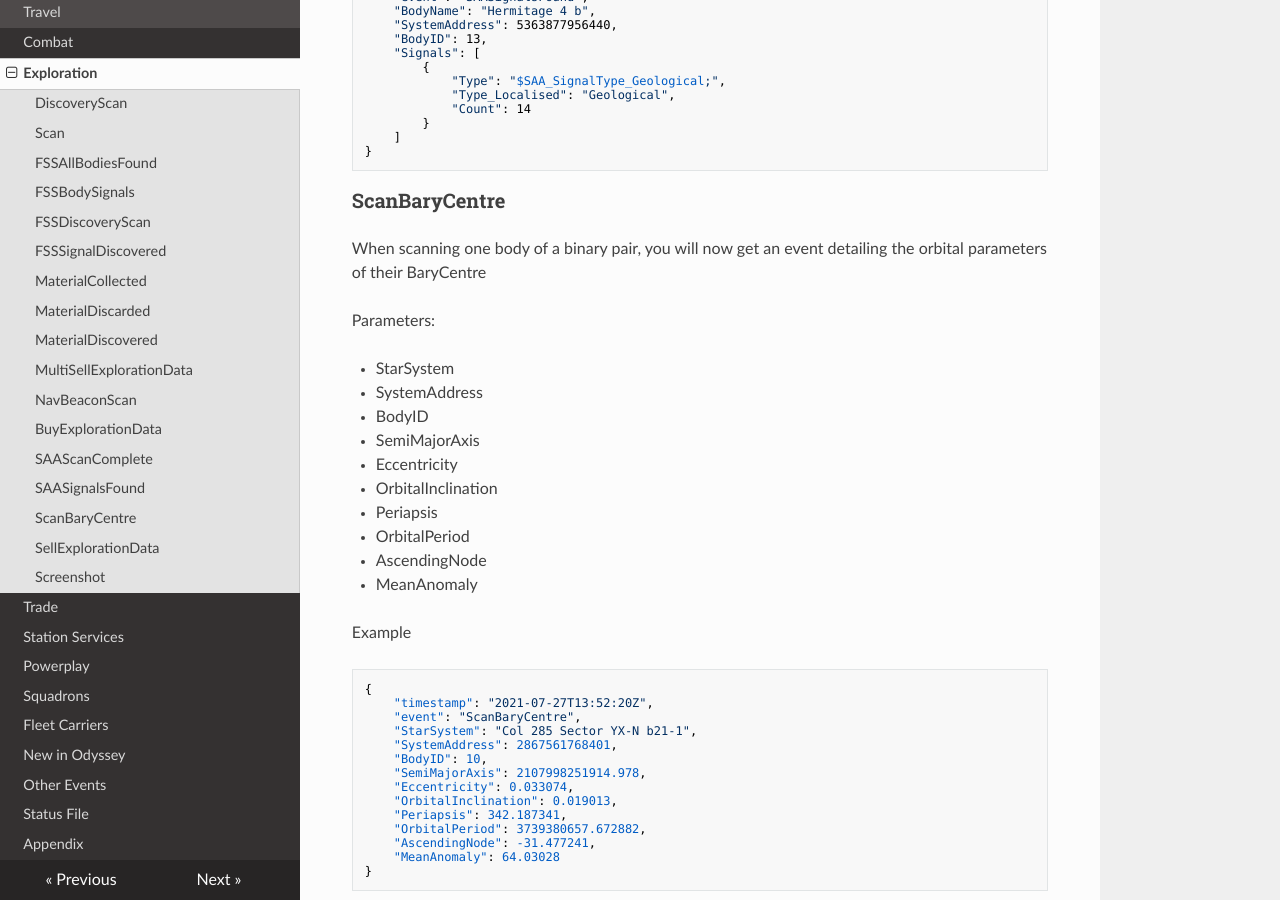
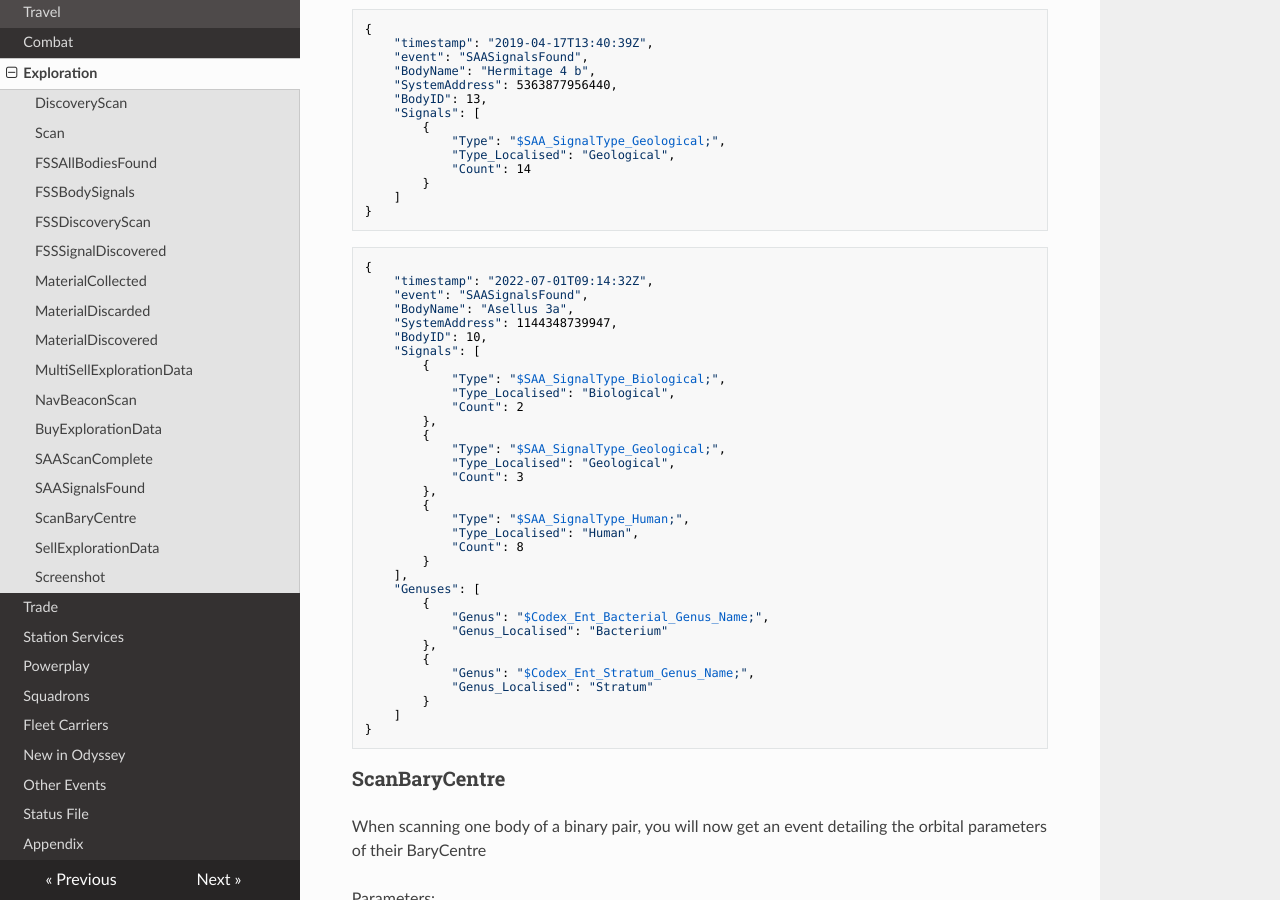
Before and after one commit to Lombra/elite-api-docs, an MkDocs documentation site: the page built from docs/Exploration.md, in a window 1280 px wide and 900 px high, scrolled down 10372 px. Built offline with MkDocs 1.6.1, drawn with Linux system fonts in a browser that asks for light colours; nearby versions of some CDN libraries; old or Windows-style settings are respelled for this version of MkDocs; some of the changed text lies outside the part shown.

````diff
--- a/docs/Exploration.md
+++ b/docs/Exploration.md
@@ -500,6 +500,8 @@ Parameters:
 - Signals: (array)
 	- Type
 	- Count
+- Genuses: (array)
+	- Genus
 
 
 Examples:
@@ -537,6 +539,43 @@ Examples:
 			"Type": "$SAA_SignalType_Geological;",
 			"Type_Localised": "Geological",
 			"Count": 14
+		}
+	]
+}
+```
+
+```
+{
+	"timestamp": "2022-07-01T09:14:32Z",
+	"event": "SAASignalsFound",
+	"BodyName": "Asellus 3a",
+	"SystemAddress": 1144348739947,
+	"BodyID": 10,
+	"Signals": [
+		{
+			"Type": "$SAA_SignalType_Biological;",
+			"Type_Localised": "Biological",
+			"Count": 2
+		},
+		{
+			"Type": "$SAA_SignalType_Geological;",
+			"Type_Localised": "Geological",
+			"Count": 3
+		},
+		{
+			"Type": "$SAA_SignalType_Human;",
+			"Type_Localised": "Human",
+			"Count": 8
+		}
+	],
+	"Genuses": [
+		{
+			"Genus": "$Codex_Ent_Bacterial_Genus_Name;",
+			"Genus_Localised": "Bacterium"
+		},
+		{
+			"Genus": "$Codex_Ent_Stratum_Genus_Name;",
+			"Genus_Localised": "Stratum"
 		}
 	]
 }
````
Also changed, not shown: docs/Station Services.md (+1 -0 lines), docs/Travel.md (+15 -1 lines), docs/index.md (+12 -0 lines).
